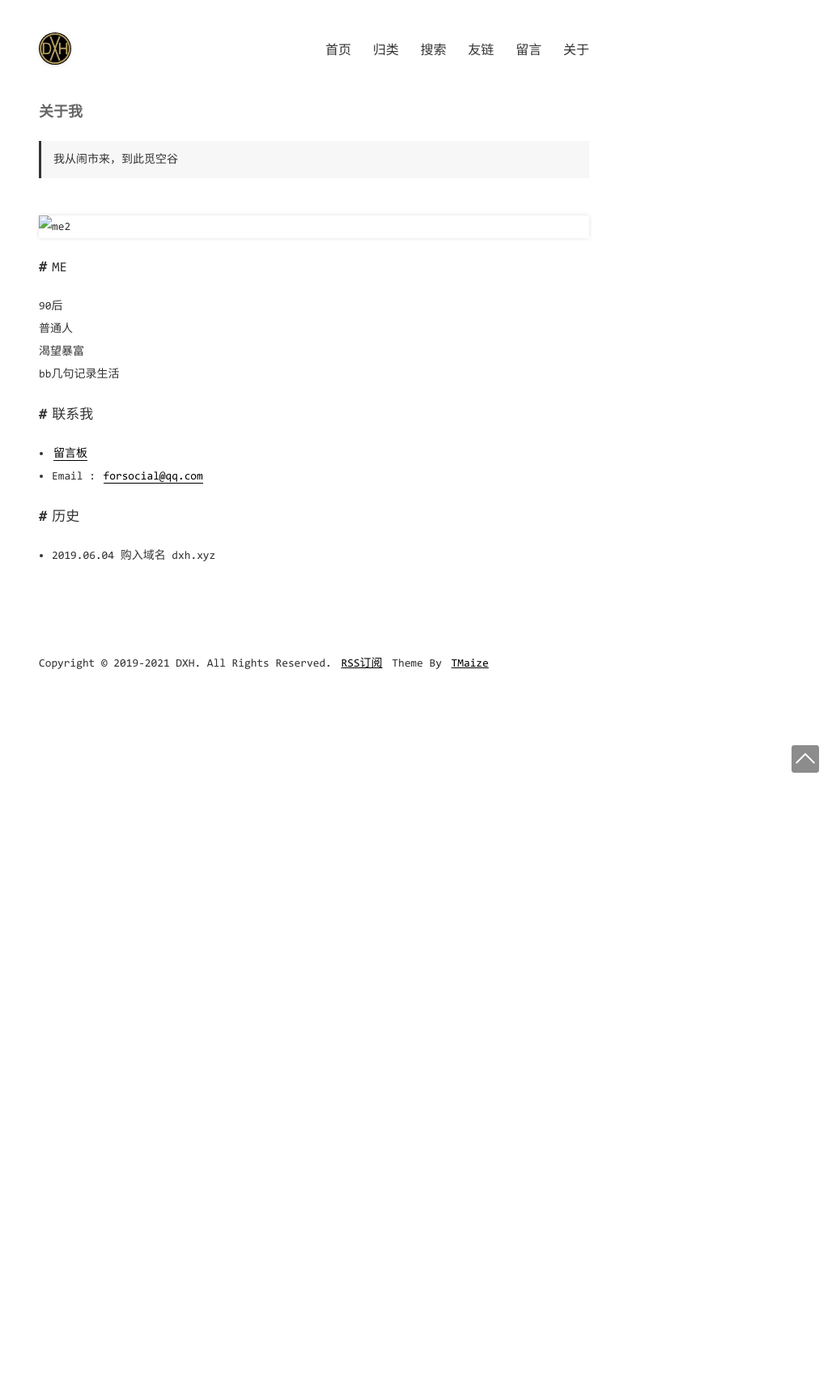
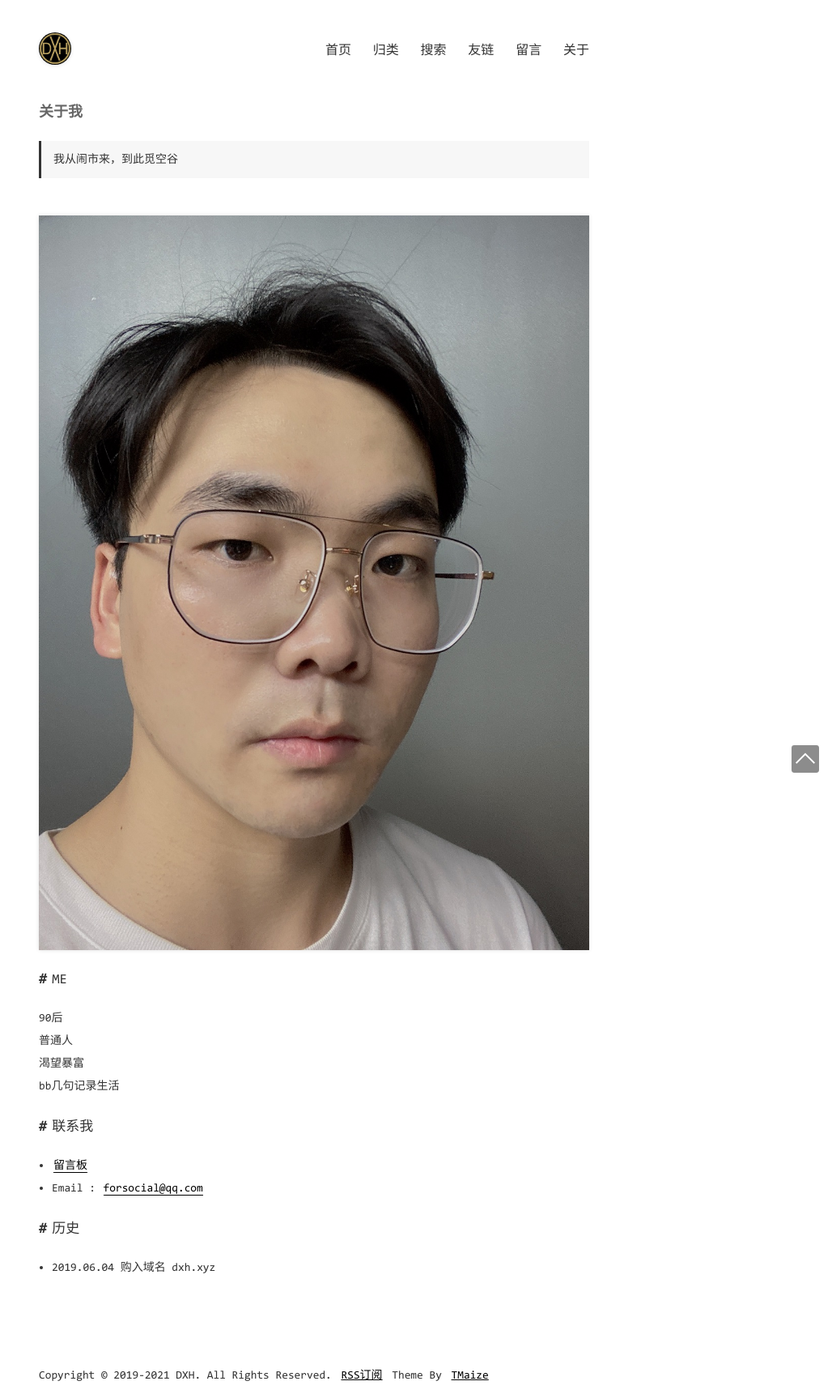
Before and after one commit to Devinteng/Devinteng.github.io, a Jekyll site: the page built from pages/about.md, in a window 1280 px wide. Shown: the whole page at 81% size, without its empty margins (252-1280 px from the left). Built offline with Jekyll 4.4.1, drawn with Linux system fonts in a browser that asks for light colours; before the commit the page ends 900 px from its top, so only the background shows below that.

Commit message:
Update about.md

```diff
--- a/pages/about.md
+++ b/pages/about.md
@@ -6,7 +6,7 @@ title: 关于我
 > 我从闹市来，到此觅空谷
 
  <br/>
-![me2](me2.jpg)
+![me2](/static/img/me2.jpg)
 
 ## ME
 90后
```
